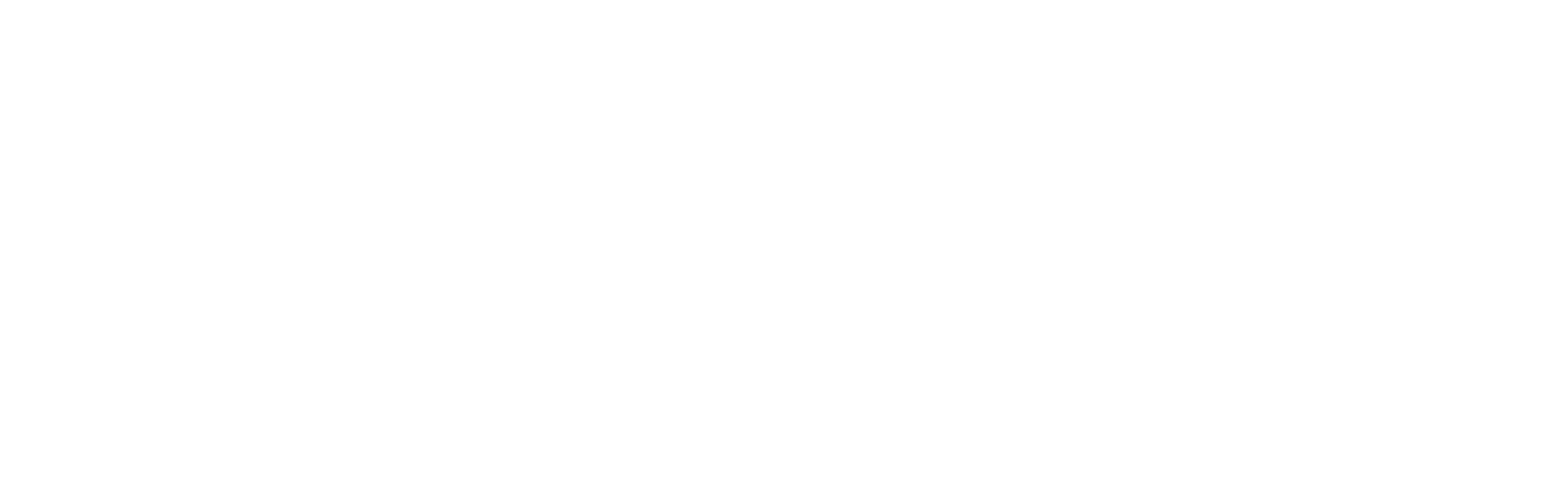
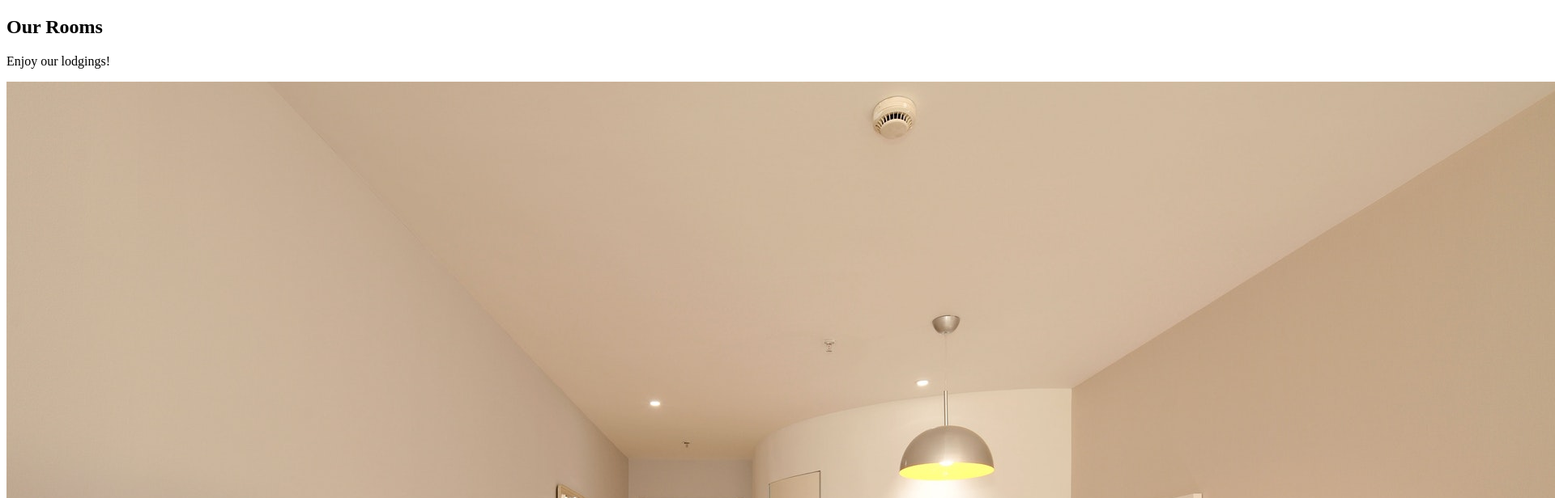
Before and after one commit to aacarring/image-gallery, a plain HTML site: page index.html in a window 1280 px wide. Shown: the top 616 px of the page at 81% size, 1920 px wide, since content can reach past the window. Drawn offline with Linux system fonts and the light colour scheme.

Commit message:
Added layout in html, added img folder

```diff
--- a/index.html
+++ b/index.html
@@ -8,6 +8,22 @@
 </head>
 <body>
 
+    <section>
+        <div class="room-description">
+            <h1>Our Rooms</h1>
+            <p>Enjoy our lodgings!</p>
+        </div>
+        <div class="room-gallery">
+            <img src="./img/room1-big.jpeg" class="gallery-highlight"alt="">
+            <div class="room-preview">
+                <img src="./img/room1-small.jpeg" alt="">
+                <img src="./img/room2-small.jpeg" alt="">
+                <img src="./img/room3-small.jpeg" alt="">
+            </div>
+        </div>
+    </section>
+
+
 <script src="app.js"></script>
 </body>
 </html>
```
Also changed, not shown: img/room1-big.jpeg (added), img/room1-small.jpeg (added), img/room2-big.jpeg (added), img/room2-small.jpeg (added), img/room3-big.jpeg (added), img/room3-small.jpeg (added).
